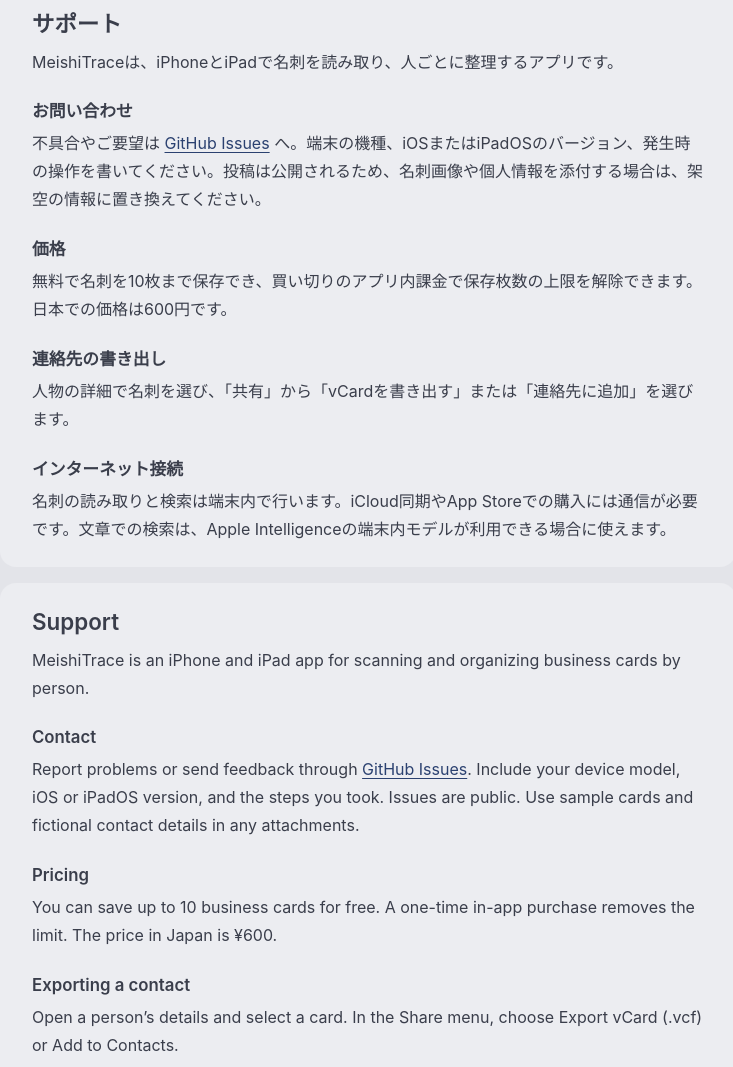
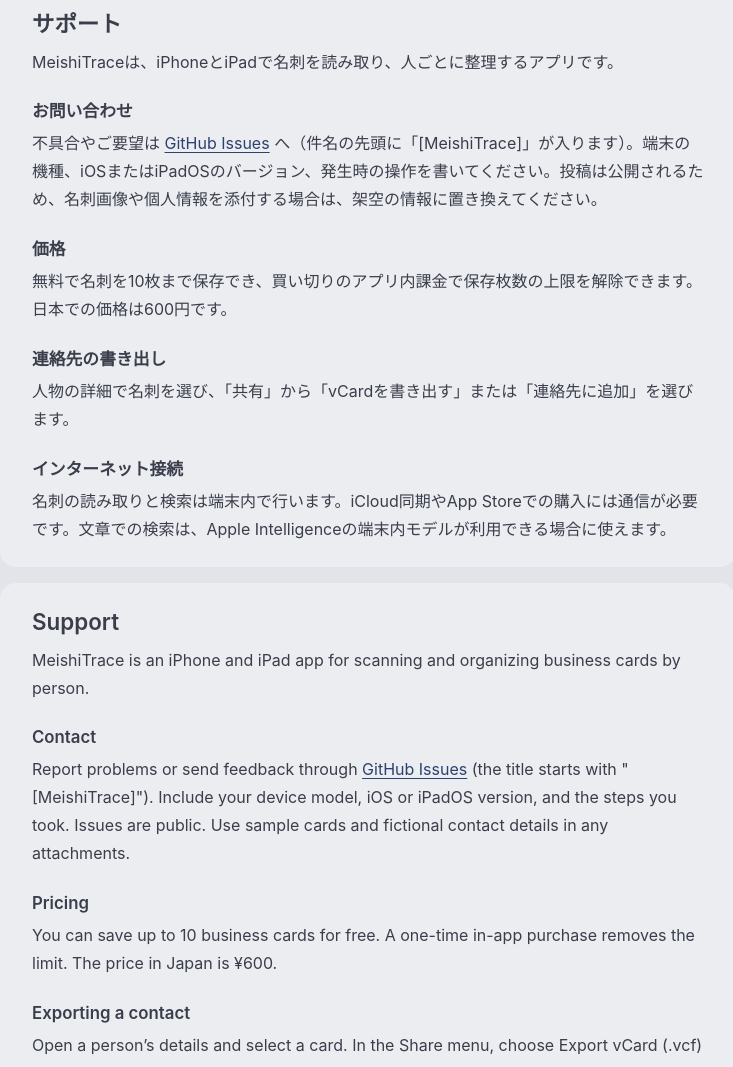
Before and after one commit to oud0n/oud0n.github.io, a plain HTML site: page meishitrace/index.html in a window 1280 px wide. Shown: the part 240-1307 px from the top of the page, without its empty margins (272-1005 px from the left). Drawn offline with Linux system fonts and the light colour scheme.

Commit message:
MeishiTrace の問い合わせ先を共通サイトの Issues にする
アプリ用のリポジトリ oud0n/meishitrace をアーカイブするため。件名の先頭にアプリ名を入れた新規作成の画面へ案内する。

Co-Authored-By: Claude Opus 5.5 <noreply@anthropic.com>

```diff
--- a/meishitrace/index.html
+++ b/meishitrace/index.html
@@ -20,7 +20,7 @@
 <h2>サポート</h2>
 <p>MeishiTraceは、iPhoneとiPadで名刺を読み取り、人ごとに整理するアプリです。</p>
 <h3>お問い合わせ</h3>
-<p>不具合やご要望は <a href="https://github.com/oud0n/meishitrace/issues">GitHub Issues</a> へ。端末の機種、iOSまたはiPadOSのバージョン、発生時の操作を書いてください。投稿は公開されるため、名刺画像や個人情報を添付する場合は、架空の情報に置き換えてください。</p>
+<p>不具合やご要望は <a href="https://github.com/oud0n/oud0n.github.io/issues/new?title=%5BMeishiTrace%5D%20">GitHub Issues</a> へ（件名の先頭に「[MeishiTrace]」が入ります）。端末の機種、iOSまたはiPadOSのバージョン、発生時の操作を書いてください。投稿は公開されるため、名刺画像や個人情報を添付する場合は、架空の情報に置き換えてください。</p>
 <h3>価格</h3>
 <p>無料で名刺を10枚まで保存でき、買い切りのアプリ内課金で保存枚数の上限を解除できます。日本での価格は600円です。</p>
 <h3>連絡先の書き出し</h3>
@@ -33,7 +33,7 @@
 <h2>Support</h2>
 <p>MeishiTrace is an iPhone and iPad app for scanning and organizing business cards by person.</p>
 <h3>Contact</h3>
-<p>Report problems or send feedback through <a href="https://github.com/oud0n/meishitrace/issues">GitHub Issues</a>. Include your device model, iOS or iPadOS version, and the steps you took. Issues are public. Use sample cards and fictional contact details in any attachments.</p>
+<p>Report problems or send feedback through <a href="https://github.com/oud0n/oud0n.github.io/issues/new?title=%5BMeishiTrace%5D%20">GitHub Issues</a> (the title starts with "[MeishiTrace]"). Include your device model, iOS or iPadOS version, and the steps you took. Issues are public. Use sample cards and fictional contact details in any attachments.</p>
 <h3>Pricing</h3>
 <p>You can save up to 10 business cards for free. A one-time in-app purchase removes the limit. The price in Japan is ¥600.</p>
 <h3>Exporting a contact</h3>
```
Also changed, not shown: meishitrace/privacy.html (+2 -2 lines).
